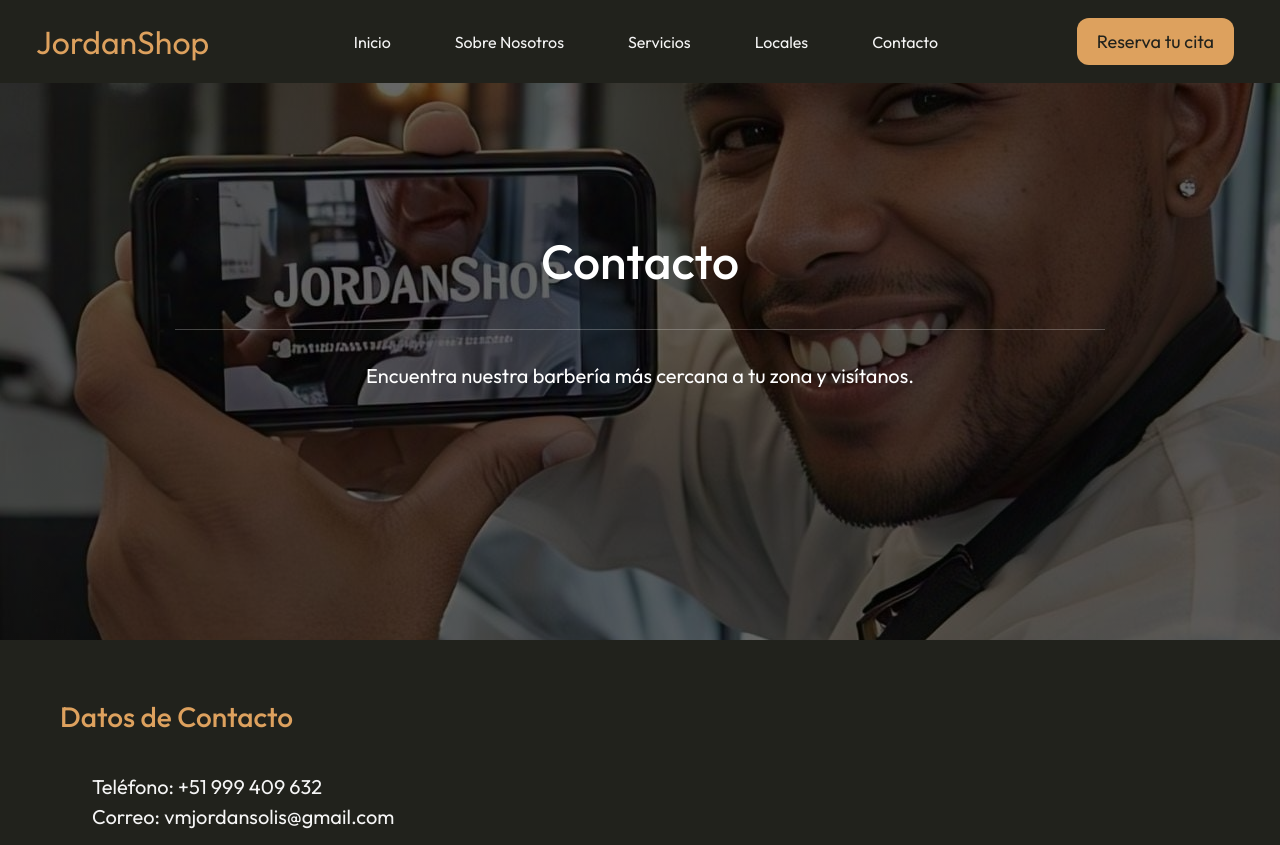
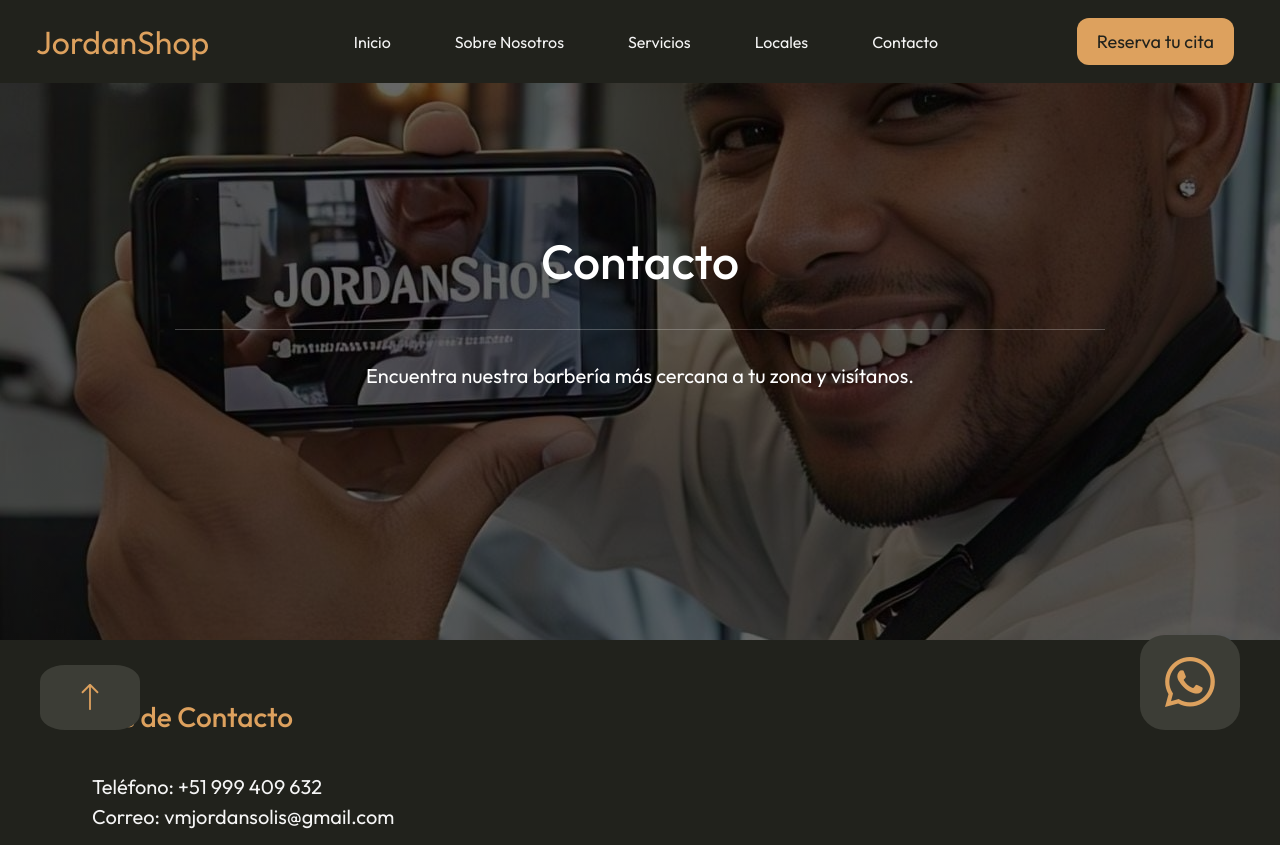
Before and after one commit to vmanuel-js/JordanShop1, a plain HTML site: page pages/contacto.html in a window 1280 px wide. Shown: the top 845 px of the page. Drawn offline with nearby package versions, Linux system fonts and the light colour scheme.

Commit message:
agregué 2 botones, uno para desplazarse a la parte de arriba y un boton de whatsapp

```diff
--- a/pages/contacto.html
+++ b/pages/contacto.html
@@ -117,6 +117,15 @@
           <button class="button-form" type="submit">Reservar Cita</button>
         </form>
       </section>
+
+      <div class="botonWhatsapp">
+        <a href="https://www.whatsapp.com/" target="_blank"
+          ><i class="bi bi-whatsapp"></i></a>
+      </div>
+
+      <div class="botonArriba">
+        <a href="#contacto"><i class="bi bi-arrow-up"></i></ion-icon></a>
+      </div>
     </main>
 
     <!-- Footer -->
--- a/style/scss/base/_reset.scss
+++ b/style/scss/base/_reset.scss
@@ -2,6 +2,19 @@
   margin: 0;
   padding: 0;
   box-sizing: border-box;
+}
+
+:root {
+  --white-smoke: #f5f5f5;
+  --black: #121212;
+  --dark-green: #0e1407;
+  --green: #606c38;
+  --cream: #fefae0;
+  --light-brown: #dda15e;
+  --dark-brown: #bc6c25;
+  --dark-yellow: #21221c;
+  --dark-light-yellow: #3c3d36;
+  --white: #fff;
 }
 
 $white-smoke: #f5f5f5;
--- a/style/scss/components/_button.scss
+++ b/style/scss/components/_button.scss
@@ -11,3 +11,53 @@
 .buttonReserva:hover {
   background-color: var(--dark-brown);
 }
+
+.botonWhatsapp {
+  background-color: var(--dark-light-yellow);
+  width: 100px;
+  text-align: center;
+  padding: 10px;
+  margin: 30px auto;
+  border-radius: 25%;
+  position: fixed;
+  bottom: 40px;
+  right: 40px;
+
+  .bi-whatsapp {
+    color: var(--light-brown);
+    font-size: 50px;
+  }
+
+  &:hover {
+    background-color: var(--dark-yellow);
+    box-shadow: 0px 0px 10px rgb(59, 58, 58);
+    transition: 0.5s ease;
+  }
+}
+
+.botonArriba {
+  background-color: var(--dark-light-yellow);
+  width: 100px;
+  text-align: center;
+  padding: 10px;
+  margin: 30px auto;
+  border-radius: 25%;
+  position: fixed;
+  bottom: 40px;
+  left: 40px;
+
+  .bi-arrow-up {
+    color: var(--light-brown);
+    font-size: 30px;
+
+    &:hover {
+      transition: 0.2s ease;
+    }
+  }
+
+  &:hover {
+    background-color: var(--dark-yellow);
+    box-shadow: 0px 0px 10px rgb(59, 58, 58);
+    transition: 0.5s ease;
+  }
+}
```
Also changed, not shown: index.html (+9 -0 lines), pages/locales.html (+9 -0 lines), pages/servicios.html (+9 -0 lines), pages/sobreNosotros.html (+9 -0 lines), style/css/styles.css, 1 other file.
